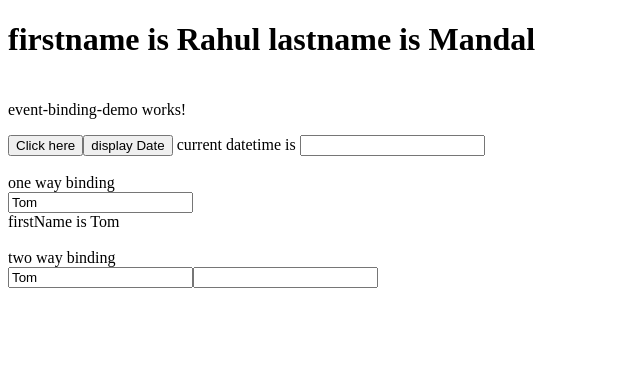
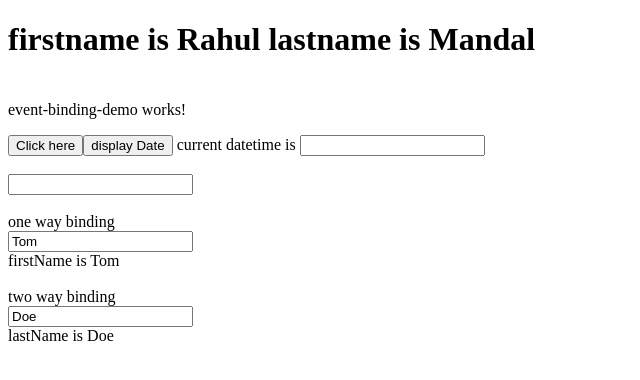
Before and after one commit to SE-rahulmandal18/Angular, an Angular app in the folder Angular/my-app/: page / in a window 1280 px wide. Shown: the top 380 px of the page, without its empty margins (0-640 px from the left). Built offline with nearby package versions, Linux system fonts and the light colour scheme.

Commit message:
bindings

```diff
--- a/Angular/my-app/src/app/event-binding-demo/event-binding-demo.component.html
+++ b/Angular/my-app/src/app/event-binding-demo/event-binding-demo.component.html
@@ -4,12 +4,20 @@
 
 <input type="button" value="display Date" (click)="displayDate()">
 
+
 <!-- interpolation binding/one way binding -->
 
 <span> current datetime is {{dt}}</span>
 <input type="text" value={{dt}}>
 <br><br>
+
+
+<!-- event binding -->
+<input type="text" (keydown)="handleEvent($event)">
+
+
 <!-- one way binding  -->
+<br><br>
 
 <div>one way binding</div>
 <input type="text" value="{{firstName}}">
@@ -20,9 +28,6 @@
 <!-- two way binding -->
 
 <div>two way binding</div>
-<input type="text" [(ngModel)]=firstName>
+<input type="text" [(ngModel)]=lastName>
 
-
-
-<!-- event binding -->
-<input type="text" (keydown)="handleEvent($event)">
+<div>lastName is {{lastName}}</div>
--- a/Angular/my-app/src/app/event-binding-demo/event-binding-demo.component.ts
+++ b/Angular/my-app/src/app/event-binding-demo/event-binding-demo.component.ts
@@ -10,6 +10,8 @@ export class EventBindingDemoComponent {
   dt:string="";
 
   firstName:string="Tom";
+
+  lastName:string="Doe";
 
   notifyMe()
   {
```
